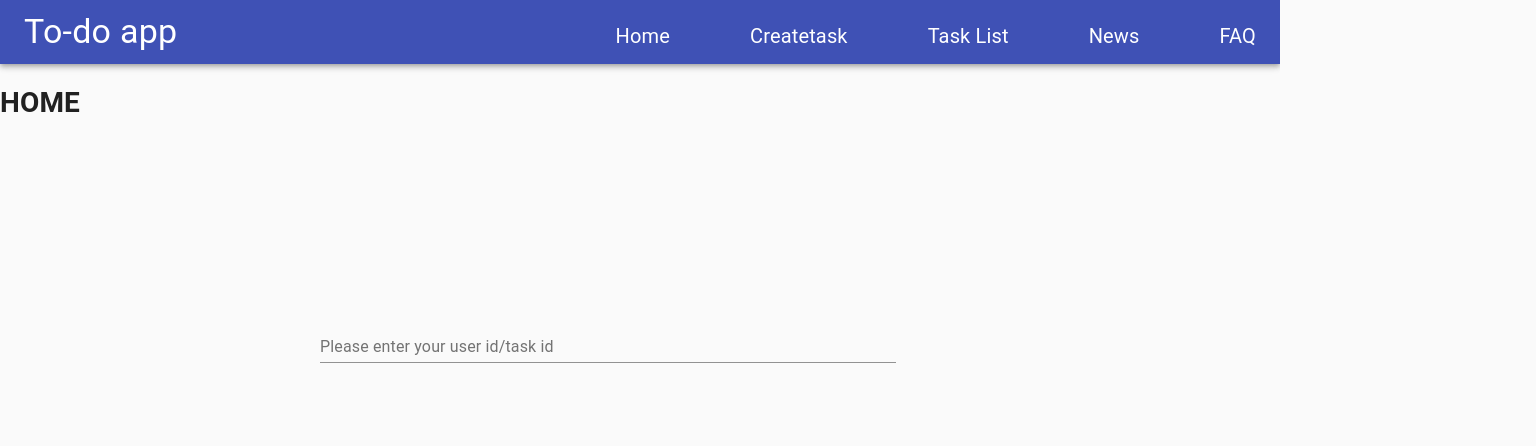
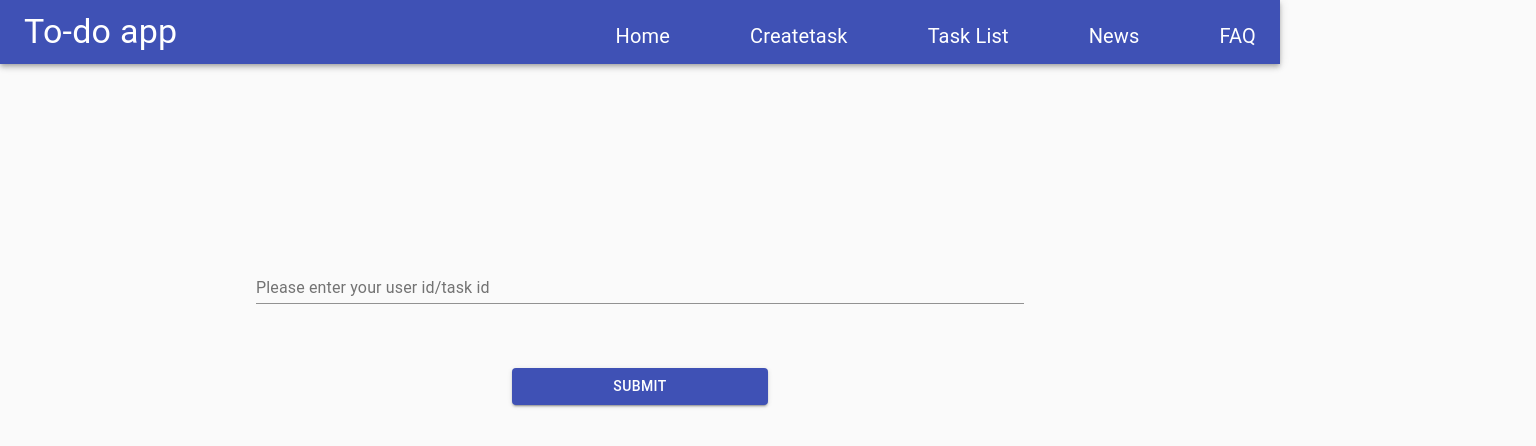
Before and after one commit to malker97/cs565fullstackproject, a React (Create React App) app in the folder src/frontend/my-app/: page / in a window 1280 px wide. Shown: the top 446 px of the page, 1536 px wide, since content can reach past the window. Built offline with nearby package versions, Linux system fonts and the light colour scheme.

Commit message:
Added a button into home page

```diff
--- a/src/frontend/my-app/src/Page/home.js
+++ b/src/frontend/my-app/src/Page/home.js
@@ -1,18 +1,33 @@
 import React from "react";
-import { TextField } from "@material-ui/core";
-import '../Style/home.css'
+import { TextField, Button } from "@material-ui/core";
+import '../Style/home.css';
+import { makeStyles } from "@material-ui/core";
+
+const useStyles = makeStyles((theme) => ({
+    margin: {
+      marginTop: theme.spacing(8),
+      marginLeft: "20%",
+      width: "20%",
+    },
+    extendedIcon: {
+      marginRight: theme.spacing(1),
+    },
+  }));
 
 function Home() {
-    return(
+    const classes = useStyles();
+
+    return (
         <div className="container">
-            <h1>HOME</h1>
             <form className="taskid" noValidate autoComplete="off">
                 <TextField
-                id="standard-basic"
-                label="Please enter your user id/task id"
-                aria-describedby="my-helper-text"
-                className="idinput"
+                    id="standard-basic"
+                    label="Please enter your user id/task id"
+                    aria-describedby="my-helper-text"
+                    className="idinput"
                 />
+                <br/>
+                <Button className={classes.margin} variant="contained" color="primary">Submit</Button>
             </form>
         </div>
     )
--- a/src/frontend/my-app/src/Style/home.css
+++ b/src/frontend/my-app/src/Style/home.css
@@ -3,7 +3,9 @@
     height: 100%;
 }
 .taskid{
-    margin-left: 25%;
+    width: 100%;
+    height: 100%;
+    margin-left: 20%;
     margin-top: 15%;
 }
 
```
